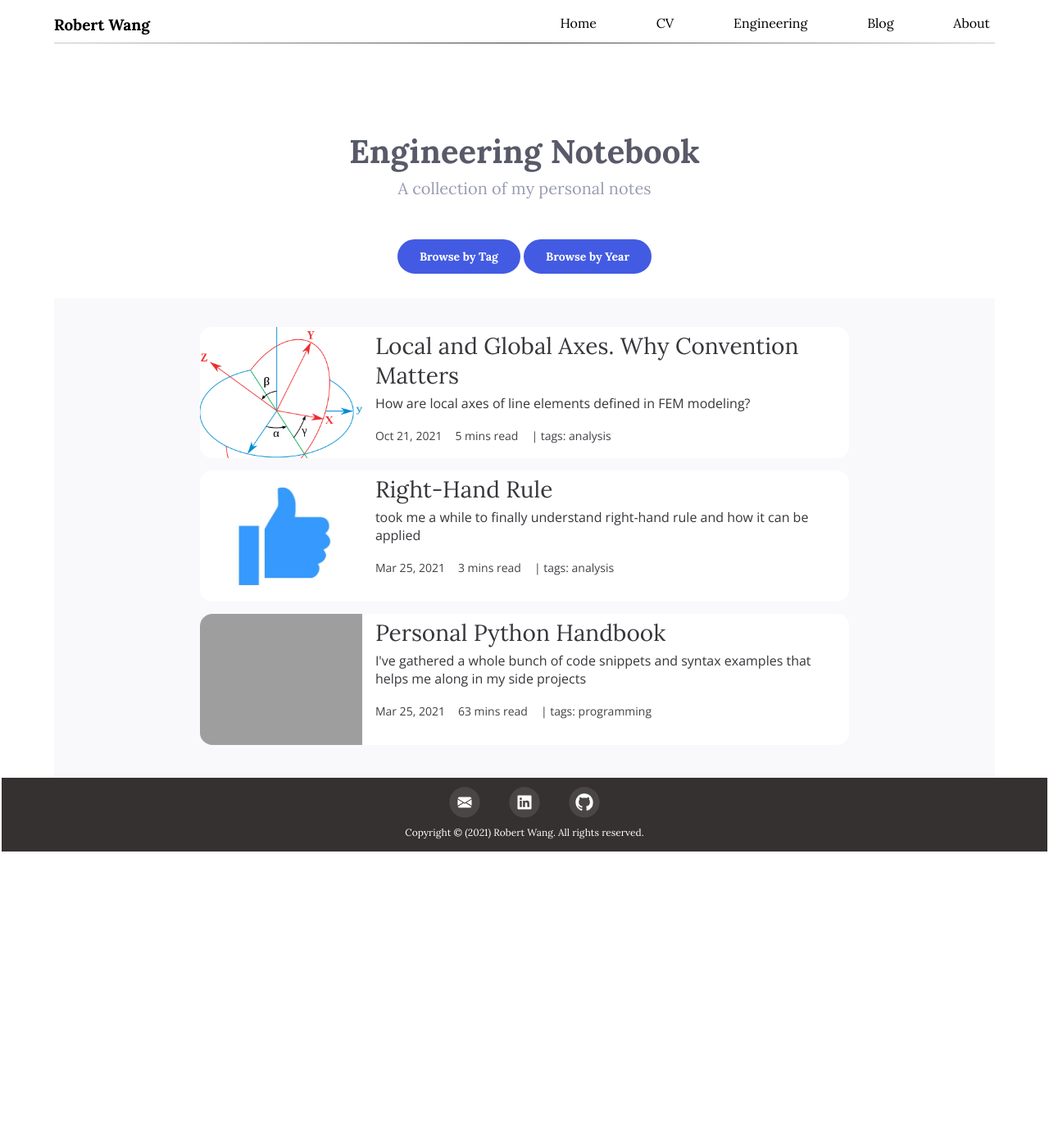
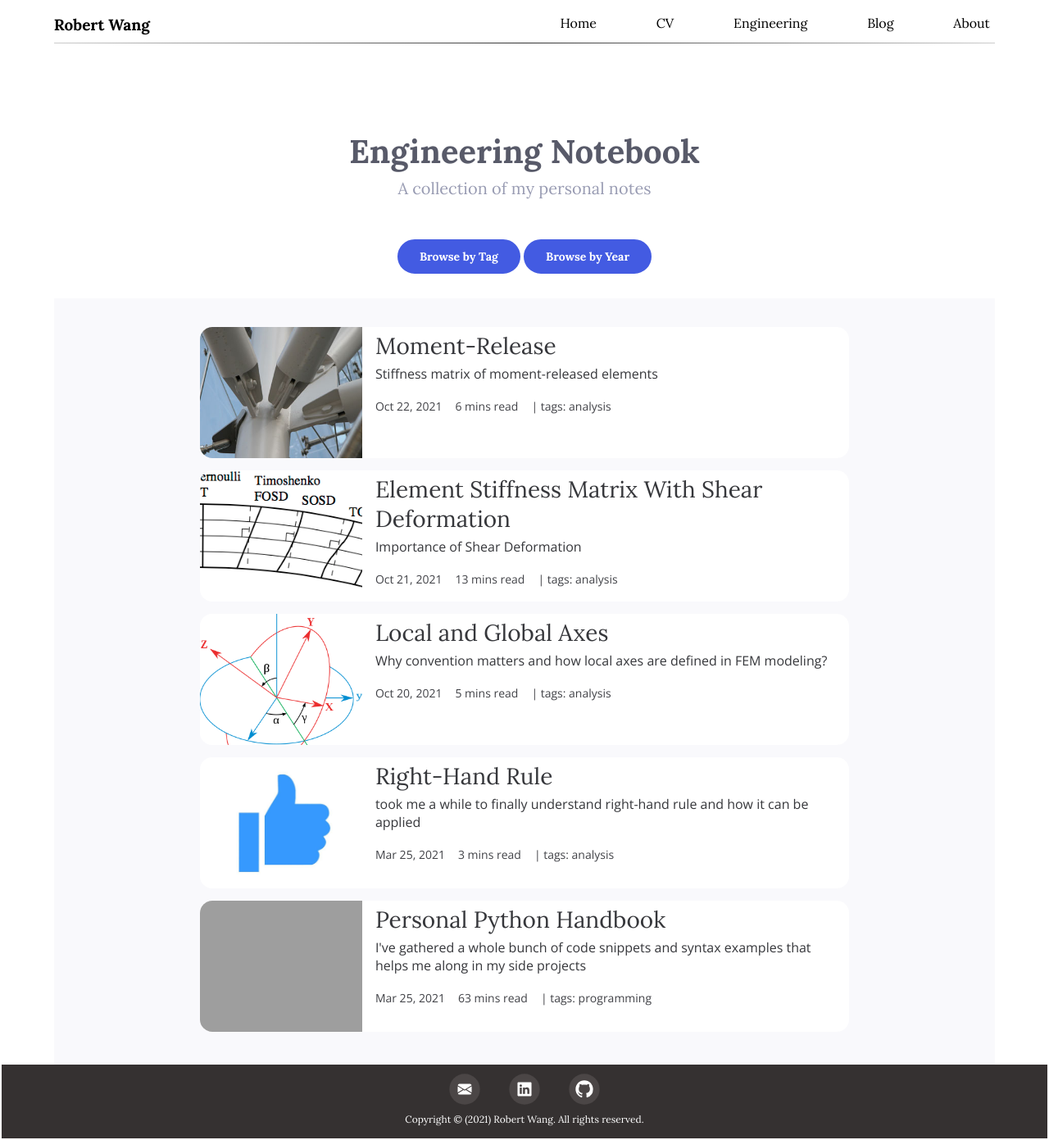
Before and after one commit to wcfrobert/wcfrobert.github.io, a Jekyll site: the page built from engineering.html, in a window 1280 px wide. Shown: the whole page at 82% size. Built offline with Jekyll 4.4.1, drawn with Linux system fonts in a browser that asks for light colours; before the commit the page ends 1041 px from its top, so only the background shows below that; some of the changed lines change nothing that is shown; grey boxes are pictures that could not be loaded.

Commit message:
new posts

```diff
--- /dev/null
+++ b/_posts/2021-10-21-ke-stiffness-matrix.markdown
@@ -0,0 +1,336 @@
+---
+layout: blog-post
+categories: engineering
+title: "Element Stiffness Matrix With Shear Deformation"
+description: "Importance of Shear Deformation"
+image: assets/img/blog/stiffness.png
+date: 2021-10-21
+tags: analysis
+---
+
+## 1. Deriving Stiffness Matrix by Inverting Flexibility Matrix
+There are several ways to derive the stiffness matrix of a beam element. One of these methods involve inverting a flexibility matrix. This method fairly easy to understandable and doesn't involve too much higher level mathematics. For more information, refer to chapter 4 of the MASTAN textbook.
+
+First, we need to derive the flexibility coefficients of this cantilever beam structure. We may also use a simply-supported beam. The main point is to impose boundary conditions onto two degree of freedoms (DOF) such that the structure is stable. This is required in order to obtain flexibility coefficients.
+<img src="/assets/img/blog/K1.png" style="width:50%;"/>
+
+$$\{\Delta\} = [d]\{F\}$$
+
+$$
+\begin{bmatrix}
+\Delta_3 \\
+\theta_4
+\end{bmatrix}\\
+=
+\begin{bmatrix}
+d_{33} & d_{34}\\
+d_{43} & d_{44}
+\end{bmatrix}\\
+\begin{bmatrix}
+F_3 \\
+M_4
+\end{bmatrix}\\
+$$
+
+Recall that flexibility coefficients d<sub>ij</sub> are simply displacements and can be defined as **displacement at DOF i due to unit force at DOF j.** For example, d<sub>23</sub> refers to displacement in the vertical direction due to a unit couple at DOF 3. These displacement coefficients can be computed using any methods taught in structural analysis courses. The resulting matrix {d} is:
+
+$$
+[d] =
+\begin{bmatrix}
+\frac{L^3}{3EI} & \frac{L^2}{2EI} \\
+\frac{L^2}{2EI} & \frac{L}{EI} \\
+\end{bmatrix}\\
+$$
+
+What happens if we invert this flexibility matrix? Do we get the stiffness matrix? Not quite but almost... First of all, the stiffness matrix should be a 4x4 matrix. We need to somehow obtain information from the two degrees of freedoms that we fixed.
+
+$$
+[d]^{-1} =
+\begin{bmatrix}
+\frac{12EI}{L^3} & \frac{-6EI}{L^2} \\
+\frac{-6EI}{L^2} & \frac{EI}{L} \\
+\end{bmatrix}\\
+$$
+
+$$
+\begin{bmatrix}
+F_3 \\
+M_4
+\end{bmatrix}\\
+=
+\begin{bmatrix}
+\frac{12EI}{L^3} & \frac{-6EI}{L^2} \\
+\frac{-6EI}{L^2} & \frac{EI}{L} \\
+\end{bmatrix}\\
+\begin{bmatrix}
+\Delta_3 \\
+\theta_4
+\end{bmatrix}\\
+$$
+
+<img src="/assets/img/blog/K2.png" style="width:60%;"/>
+
+We need a way to transform a 2x2 flexibility matrix into a 4x4 stiffness matrix. The most straight forward method is to expand the matrix above into two equations. Along with equations of equilibrium and symmetry, we can derive all of the stiffness coefficients with a bit of algebra. Note that stiffness coefficients k<sub>ij</sub> is defined as **force at DOF i due to unit displacement at DOF j, all other DOF fixed**, each column of the stiffness matrix is in essence a equilibrium condition.
+
+
+
+For example, the third column of the stiffness matrix corresponds to the following set of displacement and rotation:
+
+$$\{\Delta_1=0, \theta_2=0, \Delta_3=1, \theta_4=0 \}$$
+
+$$
+\begin{bmatrix}
+k_{13} \\
+k_{23} \\
+k_{33} \\
+k_{43} \\
+\end{bmatrix}\\
+=
+\begin{bmatrix}
+k_{11} & k_{12} & k_{13} & k_{14} \\
+k_{21} & k_{22} & k_{23} & k_{24} \\
+k_{31} & k_{32} & k_{33} & k_{34} \\
+k_{41} & k_{42} & k_{43} & k_{44}
+\end{bmatrix}\\
+\begin{bmatrix}
+0\\
+0\\
+1\\
+0\\
+\end{bmatrix}\\
+$$
+
+From our inverted flexibility matrix, we have the following:
+
+$$F_3=k_{33} = \frac{12EI}{L^3} \;,\; M_4 =k_{43}= \frac{-6EI}{L^2}$$
+
+From equilibrium, we can derive the other two stiffness coefficient:
+
+$$F_1 = k_{13}=-F_3 = \frac{-12EI}{L^3}$$
+
+$$M_2 = k_{23}=-F_3L-M_3 = \frac{-12EI}{L^3}(L) - \frac{-6EI}{L^2} = \frac{-6EI}{L^2}$$
+
+Repeat for the other 4 columns, taking advantage of symmetry and the stiffness terms we've already derived. Another more convenient way to obtain our stiffness matrix is to use an equilibrium matrix relating V and M to the element's internal forces. This is known as a "contragredient relationship".
+
+$$
+\begin{bmatrix}
+F_2 \\
+M_3 \\
+F_5 \\
+M_6
+\end{bmatrix}\\
+=
+\begin{bmatrix}
+-1 & 0 \\
+-L & -1 \\
+1 & 0 \\
+0 & 1
+\end{bmatrix}\\
+\begin{bmatrix}
+V \\
+M \\
+\end{bmatrix}\\
+$$
+
+$$
+[T]^T=
+\begin{bmatrix}
+-1 & 0 \\
+-L & -1 \\
+1 & 0 \\
+0 & 1
+\end{bmatrix}\\
+$$
+
+
+$$
+[k] = [T]^T[d]^{-1}[T]
+$$
+
+Carrying out the matrix multiplication above gets us the element stiffness matrix!
+
+$$
+[k] =
+\begin{bmatrix}
+\frac{12EI}{L^3} & \frac{6EI}{L^2} & \frac{-12EI}{L^3} & \frac{6EI}{L^2} \\
+\frac{6EI}{L^2} & \frac{4EI}{L} & \frac{-6EI}{L^2} & \frac{2EI}{L}\\
+\frac{-12EI}{L^3} & \frac{-6EI}{L^2} & \frac{12EI}{L^3} & \frac{-6EI}{L^2}\\
+\frac{6EI}{L^2} & \frac{2EI}{L} & \frac{-6EI}{L^2} & \frac{4EI}{L}
+\end{bmatrix}\\
+$$
+
+Here is a useful figure that shows all the relevant stiffness coefficients within the above stiffness matrix.
+<img src="/assets/img/blog/K5.png" style="width:35%;"/>
+
+Here is a snippet of python code to illustrate what's explained above:
+
+{% highlight python %}
+# Import
+import sympy as sy
+import numpy as np
+A,I,L,J,G,E,x= sy.symbols('A,I,L,J,G,E,x')
+
+# calculate flexibility coefficient with principle of virtual works
+d33 = sy.integrate((L-x)**2/E/I,[x,0,L])
+d44 = sy.integrate(1/E/I,[x,0,L])
+d34 = sy.integrate((L-x)/E/I,[x,0,L])
+d43 = d34 #maxwell betti reciprocal theorem
+
+d_noshear = sy.Matrix([
+    [d33,d34],
+    [d43,d44]])
+
+T=sy.Matrix([
+    [-1,-L,1,0],
+    [0,-1,0,1]])
+
+K_noshear = T.transpose() * d_noshear.inv() * T
+
+print("Stiffness matrix without shear deformation")
+K_noshear
+{% endhighlight %}
+
+
+## 2. Inclusion of Shear Deformation
+To include shear deformation into our stiffness matrix, we will follow the same procedure as above. The only difference is that we need to include shear deformation into our flexibility coefficients. Recall that principle of virtual works allows this by including another integration term ($$\Delta = \int{\frac{mM}{EI} dx} + \int{\frac{vV}{GA} dx} $$).
+
+$$
+[d] =
+\begin{bmatrix}
+\frac{L^3}{3EI} + \frac{L}{A_vG} & \frac{L^2}{2EI} \\
+\frac{L^2}{2EI} & \frac{L}{EI} \\
+\end{bmatrix}\\
+$$
+
+$$
+[k] = [T]^T[d]^{-1}[T]
+$$
+
+Therefore, the 4x4 beam element stiffness matrix with shear deformation is as follows. The resulting stiffness matrix is sometimes referred to as Timoshenko beam element. Note "A" refers to effective shear area which differs depending on section geometry.
+
+<img src="/assets/img/blog/K3.png" style="width:75%;"/>
+
+Alternatively, the matrix is expressed as the following (From Professor Henri Gavin's CEE 421L course notes):
+<img src="/assets/img/blog/K4.png" style="width:50%;"/>
+
+where:
+
+$$\theta = \frac{12EI}{GAL^2}$$
+
+Here is the code snippet for calculation described above:
+
+{% highlight python %}
+# Import
+import sympy as sy
+import numpy as np
+A,I,L,J,G,E,x= sy.symbols('A,I,L,J,G,E,x')
+
+# calculate flexibility coefficient with principle of virtual works
+d33 = sy.integrate((L-x)**2/E/I,[x,0,L]) + sy.integrate(1/G/A,[x,0,L])
+d44 = sy.integrate(1/E/I,[x,0,L])
+d34 = sy.integrate((L-x)/E/I,[x,0,L])
+d43 = d34
+
+d_shear = sy.Matrix([
+    [d33,d34],
+    [d43,d44]])
+
+T=sy.Matrix([
+    [-1,-L,1,0],
+    [0,-1,0,1]])
+
+K_shear = T.transpose() * d_shear.inv() * T
+
+print("Stiffness matrix with shear deformation")
+sy.simplify(K_shear)
+
+# Do a quick comparison with matrix equation found online
+theta = 12*E*I/G/A/L/L
+k_shear_alternative = sy.Matrix([
+    [12*E*I/L**3/(1+theta),6*E*I/L/L/(1+theta),-12*E*I/L**3/(1+theta),6*E*I/L/L/(1+theta)],
+    [6*E*I/L/L/(1+theta),(4+theta)*E*I/L/(1+theta),-6*E*I/L/L/(1+theta),(2-theta)*E*I/L/(1+theta)],
+    [-12*E*I/L**3/(1+theta),-6*E*I/L/L/(1+theta),12*E*I/L**3/(1+theta),-6*E*I/L/L/(1+theta)],
+    [6*E*I/L/L/(1+theta),(2-theta)*E*I/L/(1+theta),-6*E*I/L/L/(1+theta),(4+theta)*E*I/L/(1+theta)]
+])
+
+print("Another representation")
+k_shear_alternative
+
+print("subtrat each other to chcek if equal")
+sy.simplify(K_shear - k_shear_alternative)
+
+{% endhighlight %}
+
+
+## 3. Comparing Stiffnesses
+The inclusion of shear deformation should theoretically soften a structure (i.e. reduce the stiffness), but by how much? Let's do some comparisons with a W14x120 section.
+
+<img src="/assets/img/blog/Kcomparison.png" style="width:100%;"/>
+*Figure 1: Stiffness Matrix Comparison*
+
+As expected, shear deformation dominates for short span elements. Here is the python code snippet if you want to try for yourself:
+
+{% highlight python %}
+# Imports
+import sympy as sy
+import numpy as np
+A,I,L,J,G,E,x= sy.symbols('A,I,L,J,G,E,x')
+
+# stiffness without shear deformation
+d33 = sy.integrate((L-x)**2/E/I,[x,0,L])
+d44 = sy.integrate(1/E/I,[x,0,L])
+d34 = sy.integrate((L-x)/E/I,[x,0,L])
+d43 = d34 #maxwell betti reciprocal theorem
+d_noshear = sy.Matrix([
+    [d33,d34],
+    [d43,d44]])
+T=sy.Matrix([
+    [-1,-L,1,0],
+    [0,-1,0,1]])
+K_noshear = T.transpose() * d_noshear.inv() * T
+
+# stiffness with shear deformation
+d33 = sy.integrate((L-x)**2/E/I,[x,0,L]) + sy.integrate(1/G/A,[x,0,L])
+d44 = sy.integrate(1/E/I,[x,0,L])
+d34 = sy.integrate((L-x)/E/I,[x,0,L])
+d43 = d34
+d_shear = sy.Matrix([
+    [d33,d34],
+    [d43,d44]])
+T=sy.Matrix([
+    [-1,-L,1,0],
+    [0,-1,0,1]])
+K_shear = T.transpose() * d_shear.inv() * T
+
+# define a function to get average difference
+def percentagediff(A,B):
+    diff_matrix=np.zeros([4,4])
+    for i in range(4):
+        for j in range(4):
+            tempB=float(B[i,j])
+            tempA=float(A[i,j])
+            diff_matrix[i,j] = (tempB-tempA)/tempB*100
+    return diff_matrix.mean()
+
+# 25 ft
+k25=sy.N((K_shear.subs([
+    (A,8.55),(I,1380),(J,9.37),(E,29000),(G,11154),(L,300)])),6)
+k25v=sy.N((K_noshear.subs([
+    (A,8.55),(I,1380),(J,9.37),(E,29000),(G,11154),(L,300)])),6)
+print("25 ft average diff: {}".format(percentagediff(k25,k25v)))
+
+# 15 ft
+k25=sy.N((K_shear.subs([
+    (A,8.55),(I,1380),(J,9.37),(E,29000),(G,11154),(L,180)])),6)
+k25v=sy.N((K_noshear.subs([
+    (A,8.55),(I,1380),(J,9.37),(E,29000),(G,11154),(L,180)])),6)
+print("15 ft average diff: {}".format(percentagediff(k25,k25v)))
+
+# 5 ft
+k25=sy.N((K_shear.subs([
+    (A,8.55),(I,1380),(J,9.37),(E,29000),(G,11154),(L,60)])),6)
+k25v=sy.N((K_noshear.subs([
+    (A,8.55),(I,1380),(J,9.37),(E,29000),(G,11154),(L,60)])),6)
+print("5 ft average diff: {}".format(percentagediff(k25,k25v)))
+
+{% endhighlight %}
--- a/_posts/2021-10-21-local-and-global-axes.markdown
+++ b/_posts/2021-10-21-local-and-global-axes.markdown
@@ -1,10 +1,10 @@
 ---
 layout: blog-post
 categories: engineering
-title: "Local and Global Axes. Why Convention Matters"
-description: "How are local axes of line elements defined in FEM modeling?"
+title: "Local and Global Axes"
+description: "Why convention matters and how local axes are defined in FEM modeling?"
 image: assets/img/blog/localaxis.png
-date: 2021-10-21
+date: 2021-10-20
 tags: analysis
 ---
 
--- /dev/null
+++ b/_posts/2021-10-22-pinfixelement.markdown
@@ -0,0 +1,120 @@
+---
+layout: blog-post
+categories: engineering
+title: "Moment-Release"
+description: "Stiffness matrix of moment-released elements"
+image: assets/img/blog/momentrelease.png
+date: 2021-10-22
+tags: analysis
+---
+
+## Member Release Derivation
+
+Member-releases are the elimination of stiffness contributions at some degree of freedom. The most common is moment-release. Shear and axial-releases are also possible but not as common. Moment-release can be thought of as a pin connections, whereas shear and axial-release can be thought of as slotted connections.
+
+Getting rid of stiffness contribution in a specific degree of freedom is not as simple as setting some terms within the stiffness matrix to zero. When one end is pinned, both force distribution and stiffness changes. Recall the stiffness matrix of a non-released member:
+
+$$
+[k] =
+\begin{bmatrix}
+\frac{12EI}{L^3} & \frac{6EI}{L^2} & \frac{-12EI}{L^3} & \frac{6EI}{L^2} \\
+\frac{6EI}{L^2} & \frac{4EI}{L} & \frac{-6EI}{L^2} & \frac{2EI}{L}\\
+\frac{-12EI}{L^3} & \frac{-6EI}{L^2} & \frac{12EI}{L^3} & \frac{-6EI}{L^2}\\
+\frac{6EI}{L^2} & \frac{2EI}{L} & \frac{-6EI}{L^2} & \frac{4EI}{L}
+\end{bmatrix}\\
+$$
+
+Let:
+* DOF1 = i node shear
+* DOF2 = i node moment
+* DOF3 = j node shear
+* DOF4 = j node moment
+* FV, FM = fixed-end forces due to body load, temperature effect, pre-stress, or support settlement
+
+To start, we expand the stiffness matrix into a system of equations:
+
+$$F_1 = \frac{EI}{L^3} (12\Delta_1+6L\theta_2 -12 \Delta_3 + 6L \theta_4) + FV_i$$
+
+$$M_2 = \frac{EI}{L^3} (6L\Delta_1 + 4L^2\theta_2 -6L\Delta_3 + 2L^2\theta_4) + FM_i$$
+
+$$F_3 = \frac{EI}{L^3} (-12\Delta_1 -6L\theta_2 +12\Delta_3 -6L\theta_4) + FV_j$$
+
+$$M_4 = \frac{EI}{L^3} (6\Delta_1 +2L^2\theta_2 -6L\Delta_3 + 4L^2\theta_4) + FM_j$$
+
+Let's say we have a hinge at the beginning node, because moment is released, M<sub>2</sub> should be 0. Sub in M<sub>2</sub>=0 and isolate $$\theta_2$$:
+
+$$\theta_2 = \frac{3}{2L}(-\Delta_1 + \Delta_3) - 0.5\theta_4 - \frac{L}{4EI}FM_i$$
+
+Therefore, the displacement of the released DOF is no longer linearly independent and require solving for $$\theta_4$$ first. Next substitute the $$\theta_2$$ expression into the four other expressions above. After a massive amount of algebra, and conversion to matrix form, we get our desired stiffness matrix.
+
+<img src="/assets/img/blog/Kmoment-release1.png" style="width:100%;"/>
+
+<img src="/assets/img/blog/Kmoment-release.png" style="width:100%;"/>
+
+Notice how if the beginning node is pinned, then terms within row/column 2 (corresponding to DOF 2) of the matrix are set to 0. Similarly, if end node is pinned, then row/column 4 terms are set to 0. If both ends are pinned, then the member effectively becomes a truss element capable of only contributing axial stiffness.
+
+Also notice how the fix-end force vectors are altered as well. Here is the python code if you want to try yourself:
+
+{% highlight python %}
+# Imports
+import sympy as sy
+import numpy as np
+A,I,L,J,G,E,x= sy.symbols('A,I,L,J,G,E,x')
+
+# stiffness without shear deformation
+d33 = sy.integrate((L-x)**2/E/I,[x,0,L])
+d44 = sy.integrate(1/E/I,[x,0,L])
+d34 = sy.integrate((L-x)/E/I,[x,0,L])
+d43 = d34 #maxwell betti reciprocal theorem
+d_noshear = sy.Matrix([
+    [d33,d34],
+    [d43,d44]])
+T=sy.Matrix([
+    [-1,-L,1,0],
+    [0,-1,0,1]])
+K_noshear = T.transpose() * d_noshear.inv() * T
+
+# stiffness with shear deformation
+d33 = sy.integrate((L-x)**2/E/I,[x,0,L]) + sy.integrate(1/G/A,[x,0,L])
+d44 = sy.integrate(1/E/I,[x,0,L])
+d34 = sy.integrate((L-x)/E/I,[x,0,L])
+d43 = d34
+d_shear = sy.Matrix([
+    [d33,d34],
+    [d43,d44]])
+T=sy.Matrix([
+    [-1,-L,1,0],
+    [0,-1,0,1]])
+K_shear = T.transpose() * d_shear.inv() * T
+
+# Algebra with Sympy.
+Kij=sy.simplify(K_noshear)
+u1,u2,u3,u4,Vi,Mi,Vj,Mj= sy.symbols('u1,u2,u3,u4,Vi,Mi,Vj,Mj')
+
+Q1 = (Kij[0,0]*u1    +Kij[0,1]*u2    +Kij[0,2]*u3    +Kij[0,3]*u4) + Vi
+Q2 = (Kij[1,0]*u1    +Kij[1,1]*u2    +Kij[1,2]*u3    +Kij[1,3]*u4) + Mi
+Q3 = (Kij[2,0]*u1    +Kij[2,1]*u2    +Kij[2,2]*u3    +Kij[2,3]*u4) + Vj
+Q4 = (Kij[3,0]*u1    +Kij[3,1]*u2    +Kij[3,2]*u3    +Kij[3,3]*u4) + Mj
+
+u2_expr = sy.solve(Q2,u2)[0]
+sy.simplify(Q1.subs([(u2,u2_expr)]))
+sy.simplify(sy.N(Q3.subs([(u2,u2_expr)])),3)
+sy.simplify(Q4.subs([(u2,u2_expr)]))
+{% endhighlight %}
+
+
+## Moment Release With Shear Deformation
+What about shear deformation? Let's use the same brute-force algebraic manipulation procedure above on the stiffness matrix with shear deformation. It gets really messy. Thankfully we have the magic that is Sympy symbolic math module.
+
+<img src="/assets/img/blog/Kmoment-release2.png" style="width:100%;"/>
+
+This was a pain to write down but here it is. Pin-fixed Beam stiffness matrix with shear deformation:
+
+$$
+\begin{bmatrix}
+\frac{3EI\cdot GA}{GAL^3 + 3EIL} & 0 & \frac{-3EI\cdot GA}{GAL^3+3EIL} & \frac{3EI\cdot GA}{GAL^2+3EI}  \\
+0 & 0 & 0 & 0\\
+\frac{-3EI\cdot GA}{GAL^3+3EIL} & 0 & \frac{3EI\cdot GA}{GAL^3 + 3EIL} & \frac{-3EI\cdot GA}{GAL^2+3EI} \\
+\frac{3EI\cdot GA}{GAL^2+3EI} & 0 & \frac{-3EI\cdot GA}{GAL^2+3EI} & \frac{3EI\cdot GAL}{GAL^2 + 3EI}
+\end{bmatrix}\\
+$$
```
Also changed, not shown: assets/img/blog/K1.png (added), assets/img/blog/K2.png (added), assets/img/blog/K3.png (added), assets/img/blog/K4.png (added), assets/img/blog/K5.png (added), assets/img/blog/Kcomparison.png (added), assets/img/blog/Kmoment-release.png (added), assets/img/blog/Kmoment-release1.png (added), assets/img/blog/Kmoment-release2.png (added), assets/img/blog/momentrelease.png (added), assets/img/blog/stiffness.png (added).
